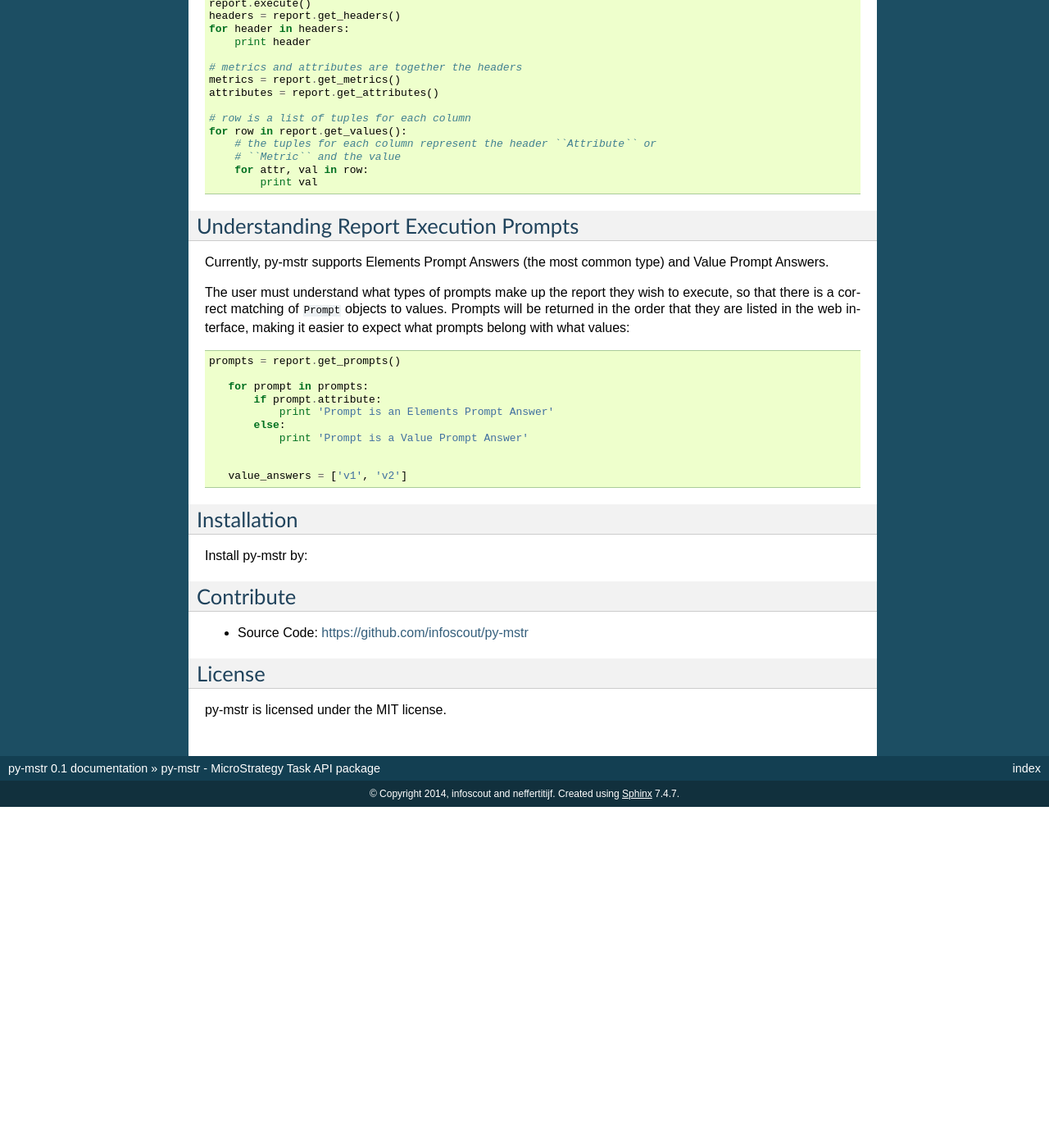
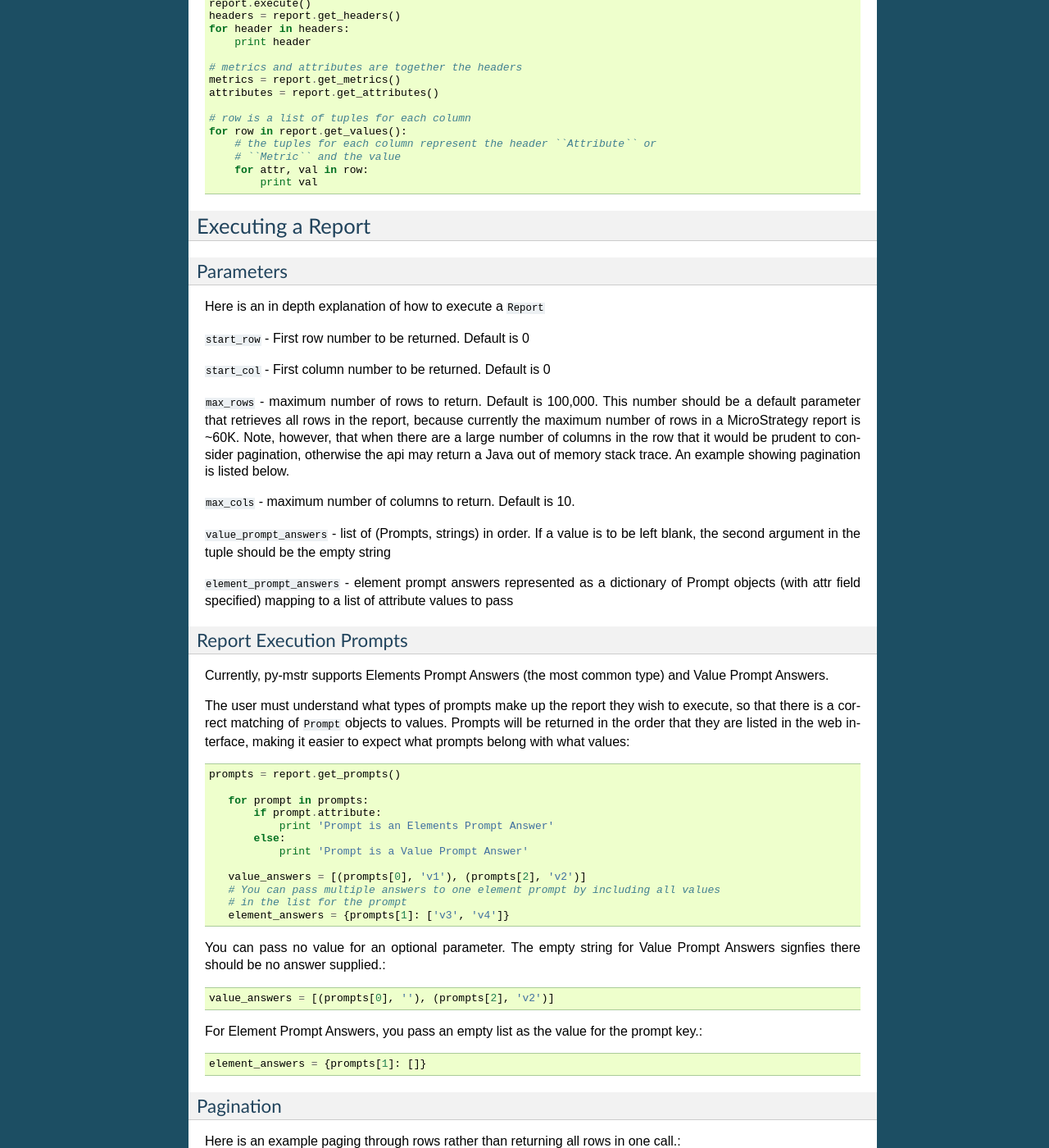
Before and after one commit to josephakirsch/py-mstr, a Sphinx documentation site: the page built from docs/index.rst, in a window 1280 px wide and 1400 px high, scrolled down 2704 px. Shown: the whole window at 82% size. Built offline with Sphinx 7.4.7, drawn with Linux system fonts in a browser that asks for light colours; before the commit the page ends 3688 px from its top, so only the background shows below that; some of the changed text lies outside the part shown.

Commit message:
readthedocs update

```diff
--- a/README.rst
+++ b/README.rst
@@ -1,6 +1,6 @@
-========================================================================
+=======
 py-mstr
-========================================================================
+=======
 
 .. figure:: https://travis-ci.org/infoscout/py-mstr.png (https://travis-ci.org/infoscout/py-mstr)
 
--- a/docs/index.rst
+++ b/docs/index.rst
@@ -173,8 +173,33 @@ Get a ``Report`` and execute.::
 
 .. _execute-prompts
 
-Understanding Report Execution Prompts
-======================================
+Executing a Report
+==================
+
+Parameters
+----------
+
+Here is an in depth explanation of how to execute a ``Report``
+
+``start_row`` - First row number to be returned. Default is 0
+
+``start_col`` - First column number to be returned. Default is 0
+
+``max_rows`` - maximum number of rows to return. Default is 100,000. This number
+should be a default parameter that retrieves all rows in the report, because
+currently the maximum number of rows in a MicroStrategy report is ~60K. Note,
+however, that when there are a large number of columns in the row that it would
+be prudent to consider pagination, otherwise the api may return a Java out of
+memory stack trace. An example showing pagination is listed below.
+
+``max_cols`` - maximum number of columns to return. Default is 10.
+
+``value_prompt_answers`` - list of (Prompts, strings) in order. If a value is to be left blank, the second argument in the tuple should be the empty string
+
+``element_prompt_answers`` - element prompt answers represented as a dictionary of Prompt objects (with attr field specified) mapping to a list of attribute values to pass
+
+Report Execution Prompts
+------------------------
 
 Currently, py-mstr supports Elements Prompt Answers (the most common
 type) and Value Prompt Answers.
@@ -193,14 +218,44 @@ with what values::
         else:
             print 'Prompt is a Value Prompt Answer'
 
+    value_answers = [(prompts[0], 'v1'), (prompts[2], 'v2')]
+    # You can pass multiple answers to one element prompt by including all values
+    # in the list for the prompt
+    element_answers = {prompts[1]: ['v3', 'v4']}
 
-    value_answers = ['v1', 'v2']
+You can pass no value for an optional parameter. The empty string for Value Prompt Answers signfies there should be no answer supplied.::
 
+    value_answers = [(prompts[0], ''), (prompts[2], 'v2')]
+
+For Element Prompt Answers, you pass an empty list as the value for the prompt
+key.::
+
+    element_answers = {prompts[1]: []}
+
+Pagination
+----------
+
+Here is an example paging through rows rather than returning all rows in
+one call.::
+
+    min_row = 0
+    max_rows_returned = MAX_ROWS / 10
+    for i in range(10):
+        report.execute(start_row=min_row, max_rows=max_rows_returned)
+        values = acv_report.get_values()
+        # ``values`` will be null if there are no rows left
+        if not values:
+            break
+        for row in values:
+            for attr, val in row:
+                print val
+        min_row = (i + 1) * max_rows_returned
+    return result
 
 Installation
 ============
 
-Install py-mstr by:
+Install py-mstr by including it in your package dependencies.
 
 
 Contribute
```
